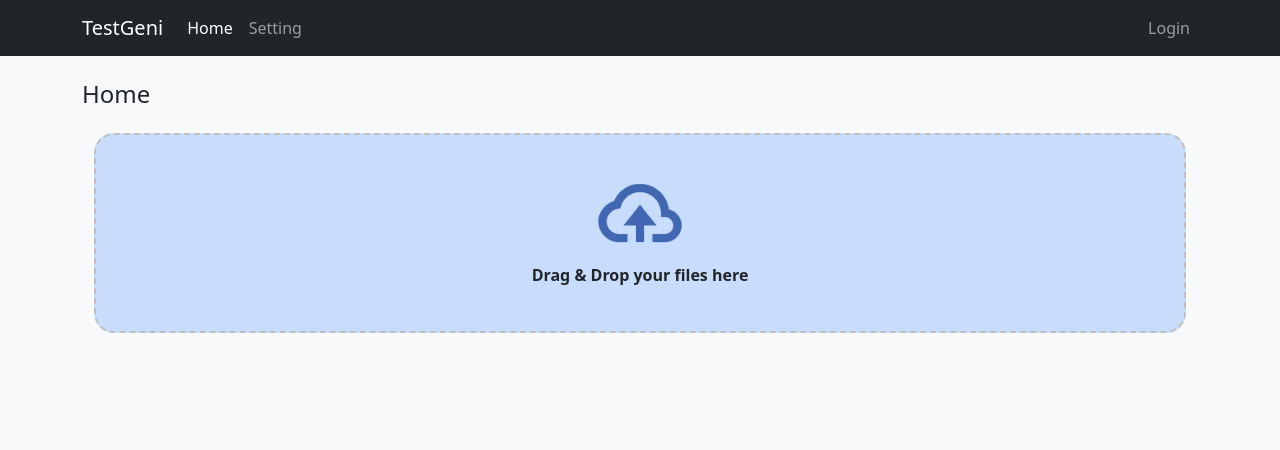
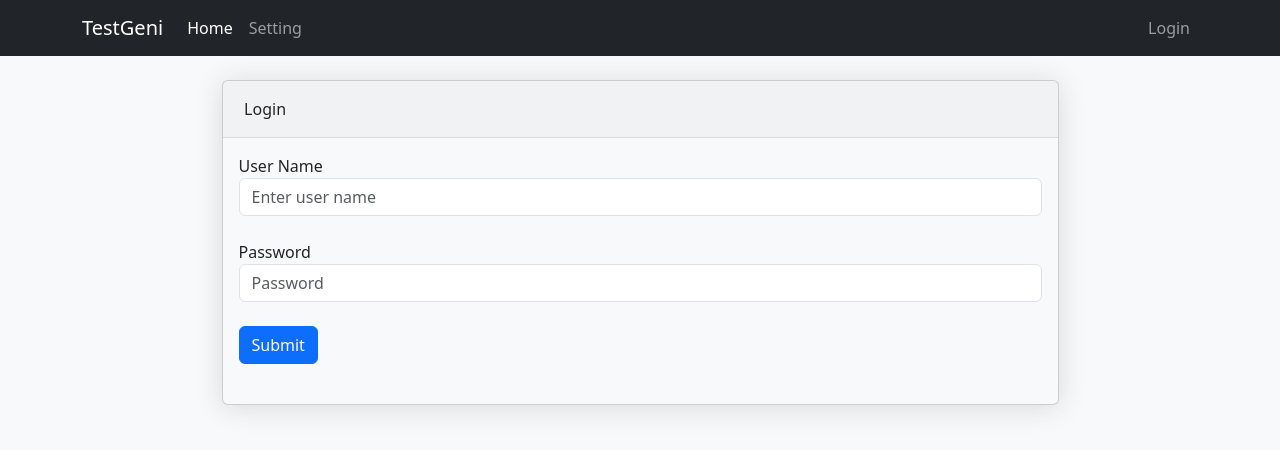
Before and after one commit to vivekcgi/test-case-generator, a React (Vite) app in the folder frontend/: page / in a window 1280 px wide. Shown: the top 450 px of the page. Built offline with nearby package versions, Linux system fonts and the light colour scheme.

Commit message:
updated flow

```diff
--- a/frontend/src/App.jsx
+++ b/frontend/src/App.jsx
@@ -15,6 +15,11 @@ const router = createBrowserRouter([
 		children: [
 			{
 				index: true,
+				element: <LoginPage />,
+				errorElement: <ErrorPage />,
+			},
+			{
+				path: '/home',
 				element: <HomePage />,
 				errorElement: <ErrorPage />,
 			},
@@ -23,11 +28,7 @@ const router = createBrowserRouter([
 				element: <SettingPage />,
 				errorElement: <ErrorPage />,
 			},
-			{
-				path:"login",
-				element: <LoginPage />,
-				errorElement: <ErrorPage />,
-			}
+
 		],
 	},
 ]);
--- a/frontend/src/componensts/LoginForm.jsx
+++ b/frontend/src/componensts/LoginForm.jsx
@@ -1,10 +1,14 @@
 import { useState } from "react";
 import { httpRequest } from "../utils/utils";
+import { useNavigate } from "react-router-dom";
 
+import { ToastContainer, toast } from 'react-toastify';
+import 'react-toastify/dist/ReactToastify.css';
 const LoginForm = () => {
     const [uname, setUname] = useState();
     const [password, setPassword] = useState();
     const [isLoading, setLoading] = useState(false);
+    const navigate = useNavigate();
 
     const handleSubmit = async (e) => {
         e.preventDefault();
@@ -16,10 +20,32 @@ const LoginForm = () => {
             })
             .then(function (response) {
                 setLoading(false);
+                toast.success(' Login successful!', {
+                    position: "top-right",
+                    autoClose: 5000,
+                    hideProgressBar: false,
+                    closeOnClick: true,
+                    pauseOnHover: true,
+                    draggable: true,
+                    progress: undefined,
+                    theme: "light",
+                    });
+                navigate('/setting');
+                localStorage.setItem("token", response.data.data.access_token);
                 console.log(response);
             })
             .catch(function (error) {
                 setLoading(false);
+                toast.error('Login failed!', {
+                    position: "top-right",
+                    autoClose: 5000,
+                    hideProgressBar: false,
+                    closeOnClick: true,
+                    pauseOnHover: true,
+                    draggable: true,
+                    progress: undefined,
+                    theme: "light",
+                    });
                 console.log(error);
             });
     };
@@ -27,8 +53,10 @@ const LoginForm = () => {
         <div className="container-xl mt-4">
             <div className="row">
                 <div className="card mb-4 bg-light rounded w-75 mx-auto">
-                    <div className="card-header">Login</div>
+
+                                        <div className="card-header">Login</div>
                     <div className="card-body">
+                    <ToastContainer />
                         <form onSubmit={handleSubmit}>
                             <div className="form-group mb-4">
                                 <label htmlFor="exampleInputEmail1">
--- a/frontend/src/componensts/SettingForm.jsx
+++ b/frontend/src/componensts/SettingForm.jsx
@@ -6,11 +6,14 @@ import { httpRequest } from '../utils/utils';
 import { ToastContainer, toast } from 'react-toastify';
 import 'react-toastify/dist/ReactToastify.css';
 import Form from 'react-bootstrap/Form';
+import { useNavigate } from "react-router-dom";
 
 const SettingForm = () => {
 	const [success, setSuccess] = useState(null);
 	const [error, setError] = useState(null);
 	const [isLoading, setLoading] = useState(false);
+	// const [values,setValues] = useState({});
+	const navigate = useNavigate();
 	const { Formik } = formik;
 
 	const schema = yup.object().shape({
@@ -38,7 +41,7 @@ const SettingForm = () => {
 
 				console.log(response.data)
 				localStorage.setItem('setting', response.data)
-
+				navigate('/home');
 			}
 		  })
 		  .catch(function (error) {
@@ -46,7 +49,27 @@ const SettingForm = () => {
 			console.log(error);
 		  });
 	}
+	// useEffect( ()=>{
+	// 	async function loadSettings(){
+	// 	await httpRequest.get("/api/config/jira").then(function (response) {
+	// 		if(response.status === 200) {
+	// 			toast("This is a custom toast Notification!", {
+	// 				position: "top-center",
+	// 				className: "toast-message",
+	// 			});
+	// 			console.log("get: ",response.data.data);
+	// 			setValues(response.data.data);
 
+	// 		}
+	// 	  })
+	// 	  .catch(function (error) {
+	// 		setLoading(false);
+	// 		console.log(error);
+	// 	  });
+	// 	}
+	// 	loadSettings();
+	// },[])
+	// console.log(values.username)
 	return (
 		<div className="container-xl mt-4">
 			<div className="row">
```
